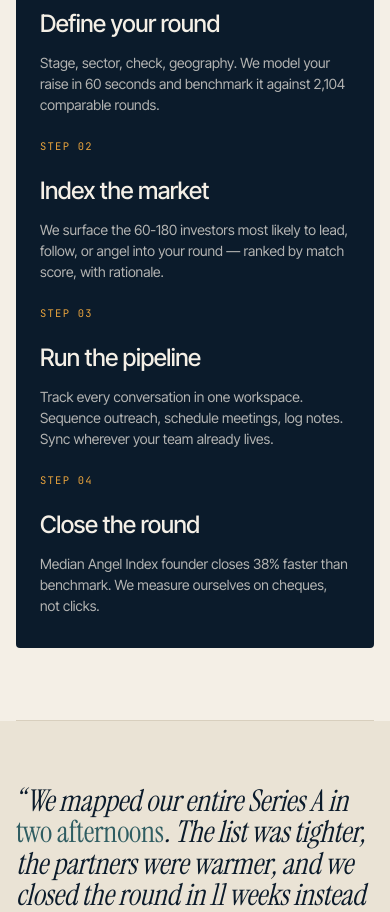
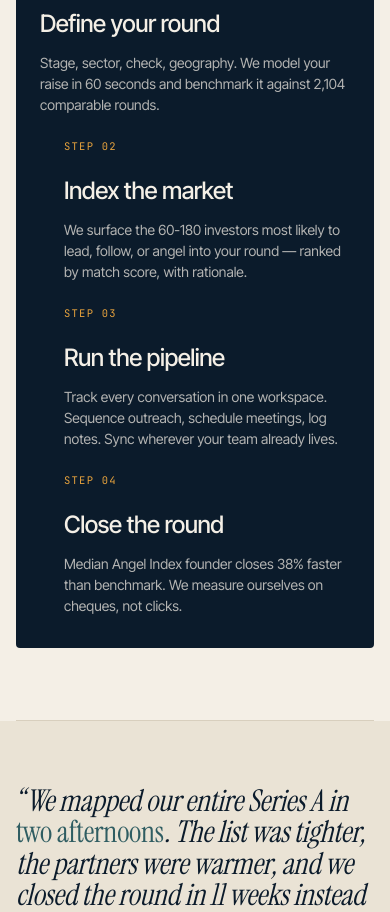
Before and after one commit to Deepakk2104/angel-index, a Next.js app: page / in a window 390 px wide. Shown: the part 5600-6512 px from the top of the page. Built offline with nearby package versions, Linux system fonts and the light colour scheme.

Commit message:
Animation improved

```diff
--- a/src/app/globals.css
+++ b/src/app/globals.css
@@ -72,7 +72,16 @@
   .brand .dot{width:6px;height:6px;background:var(--amber);border-radius:50%;display:inline-block;transform:translateY(-3px);margin:0 4px;transition:transform var(--dur) var(--ease)}
   .brand:hover .dot{transform:translateY(-3px) scale(1.25)}
   .brand .index{font-family:var(--serif);font-style:italic;font-weight:400;font-size:1.05em}
-  nav.top ul{display:flex;gap:32px;list-style:none;padding:0;margin:0;font-size:14px}
+  nav.top ul{
+    display:flex;
+    justify-content:center;
+    align-items:center;
+    gap:32px;
+    list-style:none;
+    padding:0;
+    margin:0 auto;
+    font-size:14px;
+  }
   nav.top ul li a{
     color:var(--ink);position:relative;padding:4px 0;
     transition:color var(--dur) var(--ease);
@@ -293,20 +302,73 @@
 
  /* —— Workflow strip —— */
 .flow{
-    background:var(--ink);color:var(--ivory);border-radius:4px;
-    padding:48px;display:grid;grid-template-columns:repeat(4,1fr);gap:0;
+  background:var(--ink);
+  color:var(--ivory);
+  border-radius:4px;
+  padding:48px;
+  display:grid;
+  grid-template-columns:repeat(4,1fr);
+  gap:0;
 }
-  .flow .step{padding-right:32px;border-right:1px solid var(--rule);position:relative}
-  .flow .step:last-child{border-right:none;padding-right:0}
-  .flow .step .n{font-family:var(--mono);font-size:10.5px;letter-spacing:.12em;color:var(--amber);text-transform:uppercase;margin-bottom:18px}
-  .flow .step h4{font-family:var(--sans);font-weight:500;font-size:24px;letter-spacing:-.02em;margin:0 0 10px}
-  .flow .step p{font-size:14px;line-height:1.5;color:rgba(244,239,230,.72);margin:0}
+
 .flow .step{
+  padding:0 24px;
+  border-right:1px solid var(--rule);
+  position:relative;
   transition:transform var(--dur) var(--ease);
 }
-  .flow .step:hover{transform:translateY(-4px)}
-  .flow .step .arrow{position:absolute;top:0;right:-7px;width:14px;height:14px;background:var(--ink);color:var(--amber);font-family:var(--mono);font-size:14px;display:flex;align-items:center;justify-content:center}
 
+.flow .step:first-child{
+  padding-left:0;
+}
+
+.flow .step:last-child{
+  border-right:none;
+  padding-right:0;
+}
+
+.flow .step:hover{
+  transform:translateY(-4px);
+}
+
+.flow .step .n{
+  font-family:var(--mono);
+  font-size:10.5px;
+  letter-spacing:.12em;
+  color:var(--amber);
+  text-transform:uppercase;
+  margin-bottom:18px;
+}
+
+.flow .step h4{
+  font-family:var(--sans);
+  font-weight:500;
+  font-size:24px;
+  letter-spacing:-.02em;
+  margin:0 0 10px;
+}
+
+.flow .step p{
+  font-size:14px;
+  line-height:1.5;
+  color:rgba(244,239,230,.72);
+  margin:0;
+}
+
+.flow .step .arrow{
+  position:absolute;
+  top:0;
+  right:-7px;
+  width:14px;
+  height:14px;
+  background:var(--ink);
+  color:var(--amber);
+  font-family:var(--mono);
+  font-size:14px;
+  display:flex;
+  align-items:center;
+  justify-content:center;
+}
   /* —— Quote —— */
   .quote-band{padding:96px 0;background:var(--ivory-2)}
   .quote-band .q{
@@ -543,6 +605,7 @@
 
   nav.top ul {
     flex-direction: column;
+    align-items: flex-start;
     gap: 4px;
     width: 100%;
     padding-bottom: 16px;
```
Lines whose indentation alone changed are shown as unchanged.
